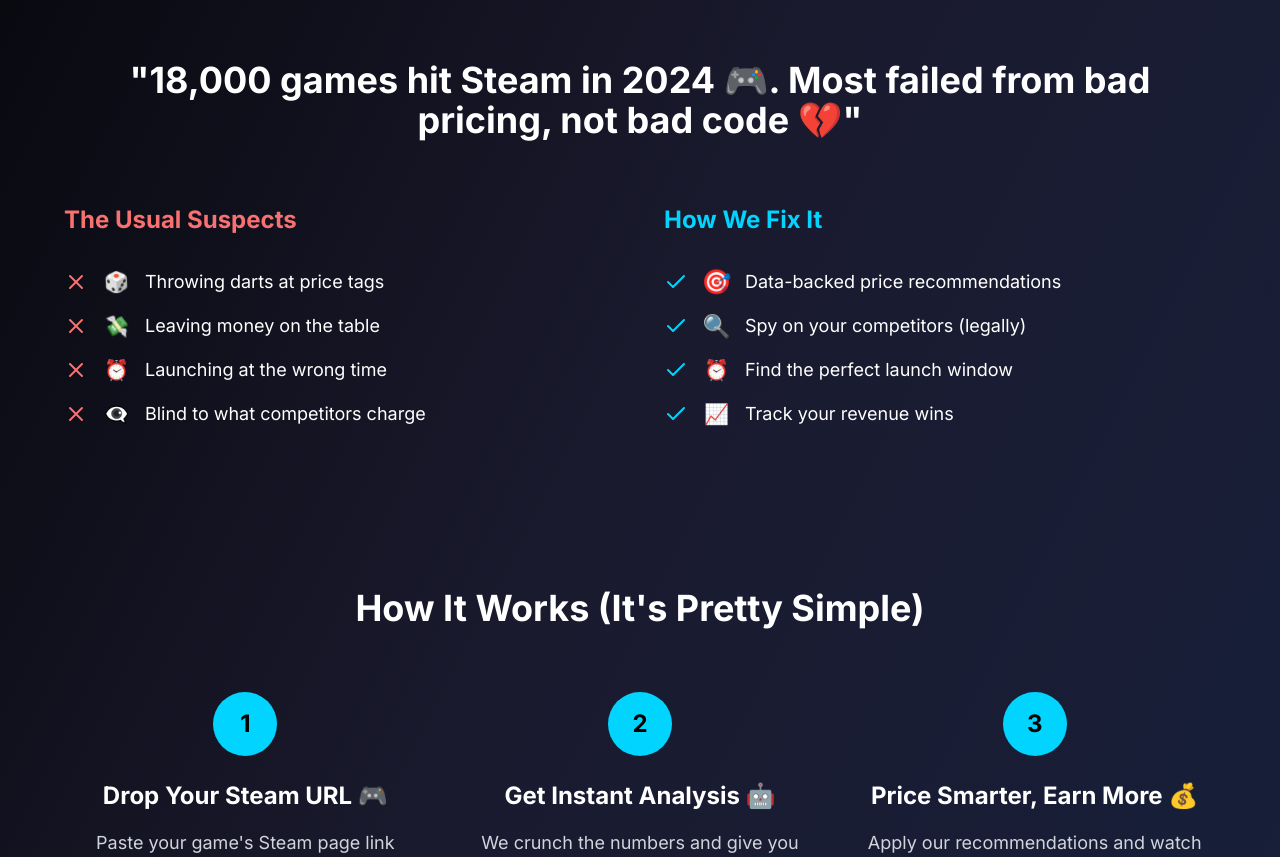
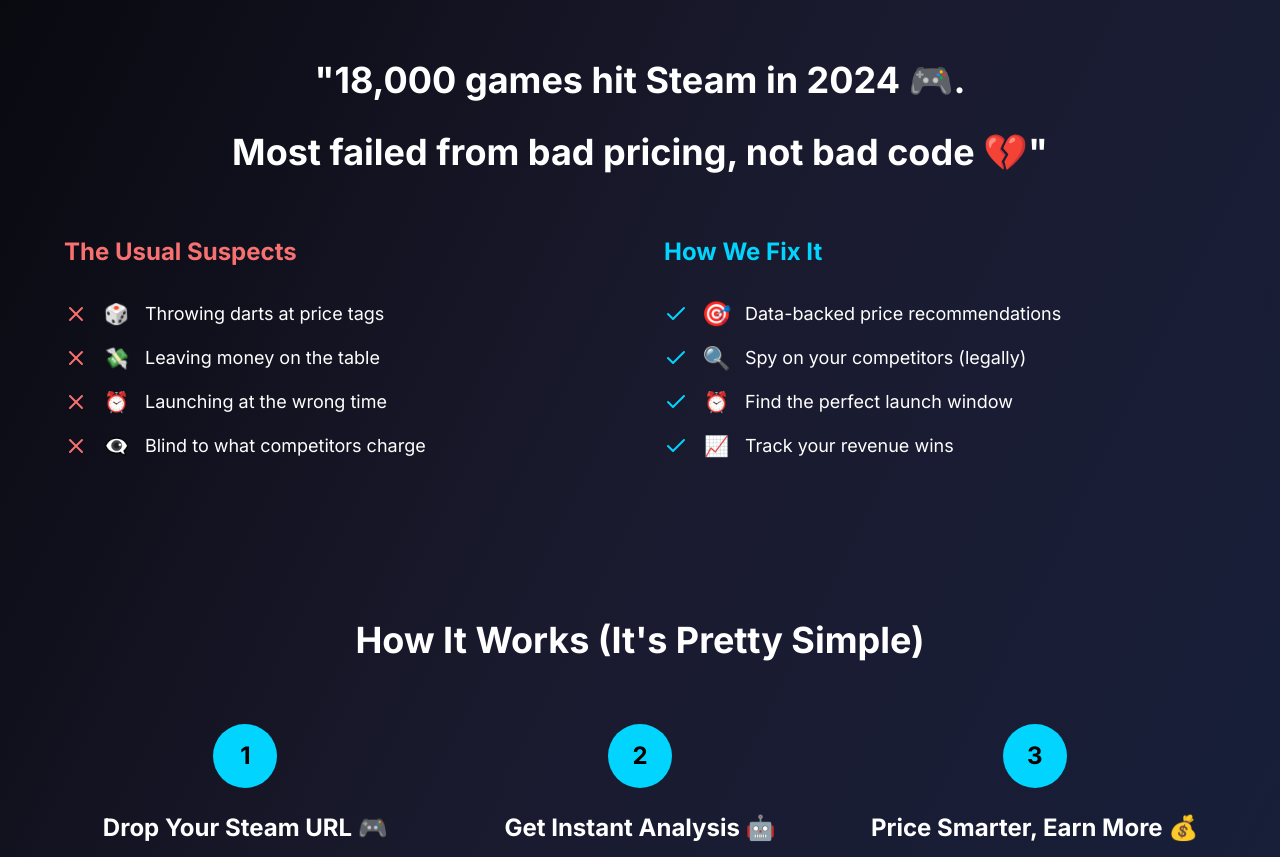
Before and after one commit to rick-mingyu-liu/PriceValve, a Next.js app in the folder frontend/: page / in a window 1280 px wide. Shown: the part 900-1757 px from the top of the page. Built offline with nearby package versions, Linux system fonts and the light colour scheme.

Commit message:
line change for frontend

```diff
--- a/frontend/src/app/page.tsx
+++ b/frontend/src/app/page.tsx
@@ -278,7 +278,10 @@
             className="text-center mb-16"
           >
             <blockquote className="text-2xl sm:text-3xl lg:text-4xl font-bold mb-8 leading-relaxed">
-              "<AnimatedCounter end={18000} /> games hit Steam in 2024 🎮. Most failed from bad pricing, not bad code 💔"
+              "<AnimatedCounter end={18000} /> games hit Steam in 2024 🎮.
+            </blockquote>
+            <blockquote className="text-2xl sm:text-3xl lg:text-4xl font-bold mb-8 leading-relaxed">
+            Most failed from bad pricing, not bad code 💔"
             </blockquote>
           </motion.div>
 
```
